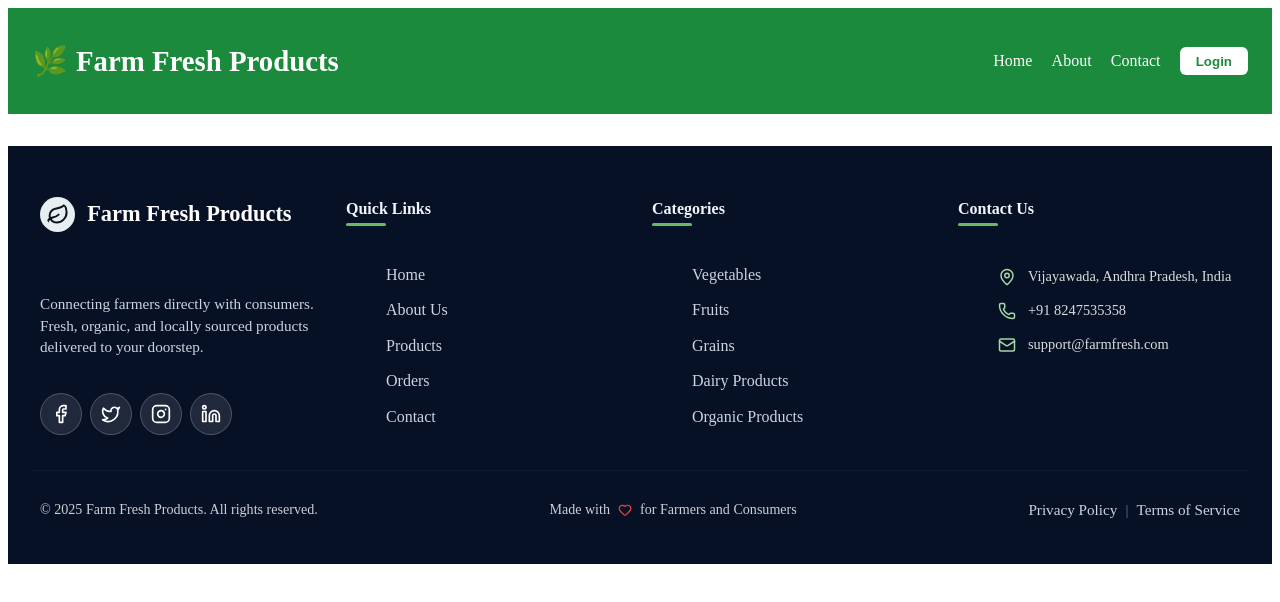
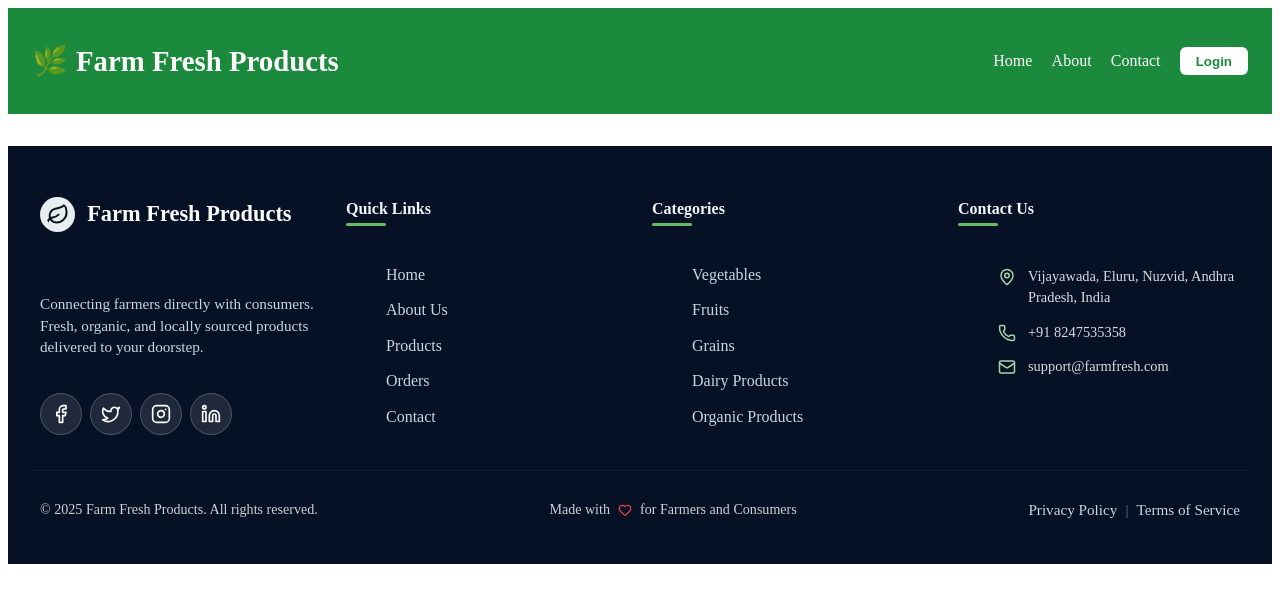
Before and after one commit to hemanth-anamala-220/Farm-Fresh-Product, a React (Vite) app in the folder Frontend/: page /footer in a window 1280 px wide. Shown: the top 602 px of the page. Built offline with nearby package versions, Linux system fonts and the light colour scheme.

Commit message:
Update Footer.jsx

```diff
--- a/Frontend/src/Components/Footer.jsx
+++ b/Frontend/src/Components/Footer.jsx
@@ -35,10 +35,10 @@
             <a href="#" className="social-link" aria-label="Twitter">
               <Twitter size={20} />
             </a>
-            <a href="#" className="social-link" aria-label="Instagram">
+            <a href="https://www.instagram.com/hemanth_naidus__123/" className="social-link" aria-label="Instagram">
               <Instagram size={20} />
             </a>
-            <a href="#" className="social-link" aria-label="LinkedIn">
+            <a href="https://www.linkedin.com/in/hemanth-anamala-594723237" className="social-link" aria-label="LinkedIn">
               <Linkedin size={20} />
             </a>
           </div>
@@ -74,7 +74,7 @@
           <ul className="footer-contact">
             <li>
               <MapPin size={18} />
-              <span>Vijayawada, Andhra Pradesh, India</span>
+              <span>Vijayawada, Eluru, Nuzvid, Andhra Pradesh, India</span>
             </li>
             <li>
               <Phone size={18} />
```
